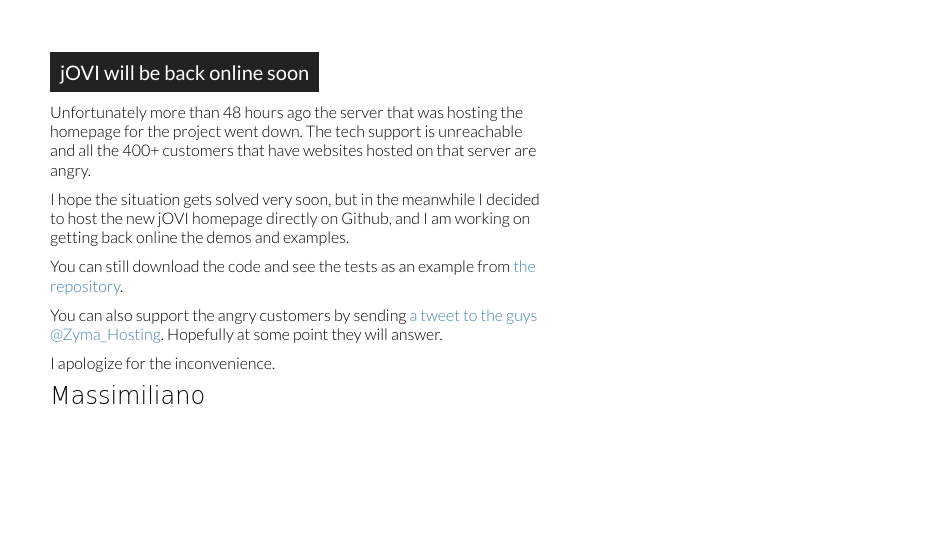
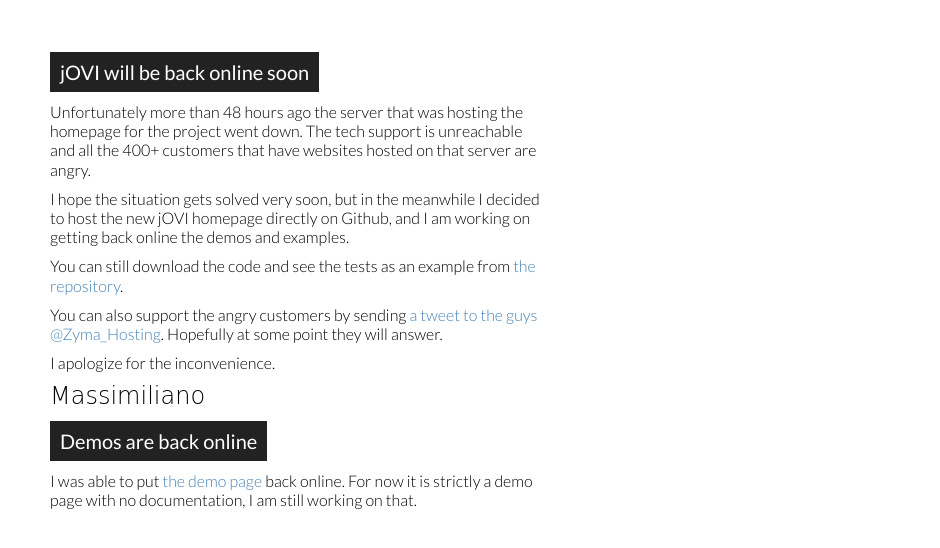
Before and after one commit to mmarcon/jOVI, a plain HTML site: page index.html in a window 1280 px wide. Shown: the part 128-676 px from the top of the page, without its empty margins (340-1280 px from the left). Drawn offline with Linux system fonts and the light colour scheme; a web font is replaced by a local one.

Commit message:
Added link to demos.

```diff
--- a/index.html
+++ b/index.html
@@ -44,6 +44,11 @@
 		<p class="signature">
 			Massimiliano
 		</p>
+		<h3>Demos are back online</h3>
+		<p>
+		        I was able to put <a href="demo.html" title="jOVI Demos">the demo page</a> back online.
+		        For now it is strictly a demo page with no documentation, I am still working on that.
+		</p>
 	</section>
 </body>
 </html>
```
